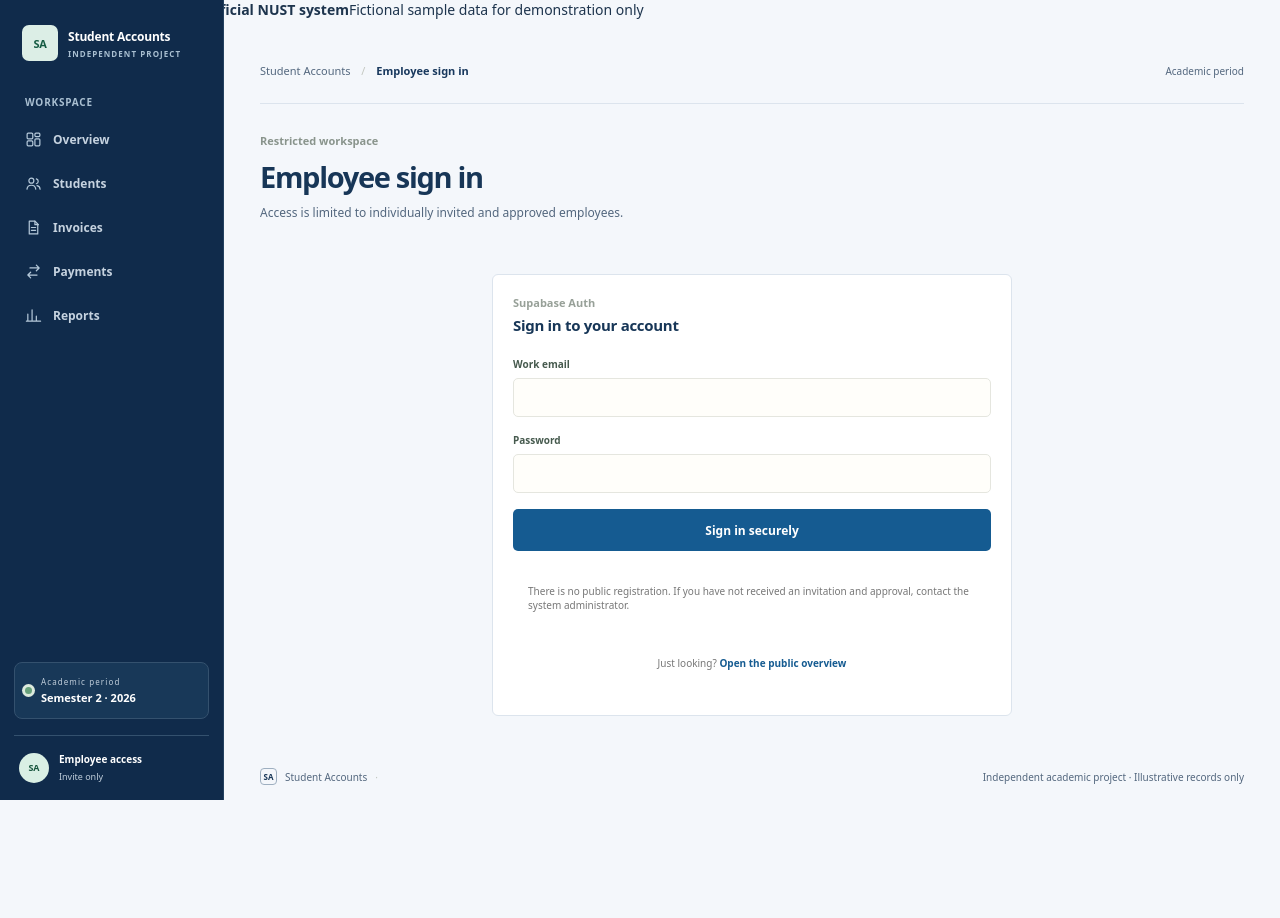
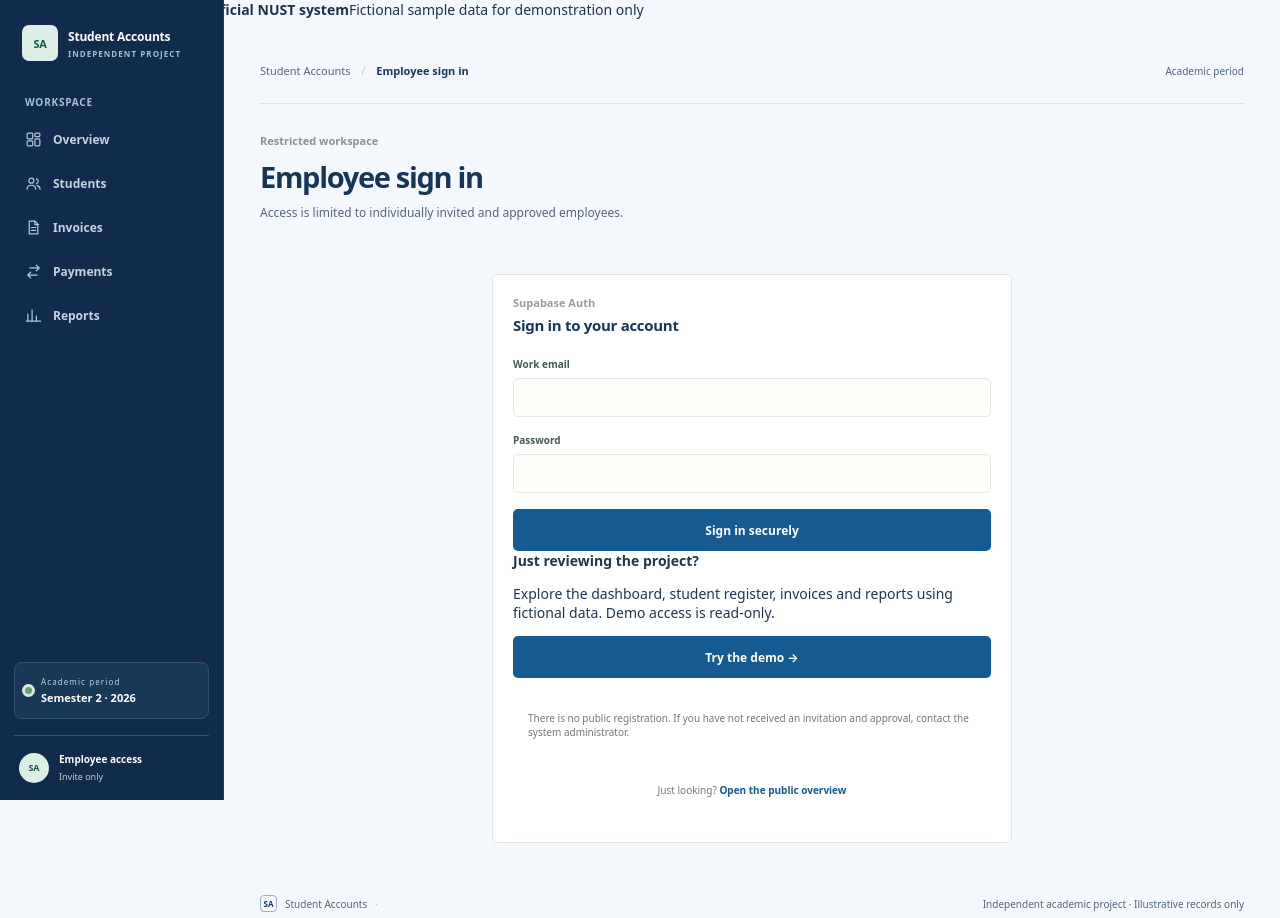
Before and after one commit to itz-ben-zw/NUST-students-database, a Flask app: page /login in a window 1280 px wide. Shown: the top 918 px of the page. Before the commit the page ends 800 px from the top, so only its background shows below. Run offline with Flask 3, Linux system fonts and the light colour scheme; some libraries are stand-ins or nearby versions.

Commit message:
Add one-click read-only demo entry on sign-in page

```diff
--- a/templates/login.html
+++ b/templates/login.html
@@ -11,6 +11,7 @@
     <label class="field"><span>Password</span><input type="password" name="password" autocomplete="current-password" required></label>
     <button class="button primary full-button" type="submit">Sign in securely</button>
   </form>
+  <div class="demo-entry"><div><strong>Just reviewing the project?</strong><p>Explore the dashboard, student register, invoices and reports using fictional data. Demo access is read-only.</p></div><form method="post" action="{{ url_for('try_demo') }}"><input type="hidden" name="csrf_token" value="{{ csrf_token() }}"><button class="button primary full-button" type="submit">Try the demo →</button></form></div>
   <p class="muted" style="margin-top:18px">There is no public registration. If you have not received an invitation and approval, contact the system administrator.</p>
   <p class="muted" style="margin-top:14px;text-align:center">Just looking? <a class="text-link" href="{{ url_for('public_preview') }}">Open the public overview</a></p>
 </section>
```
